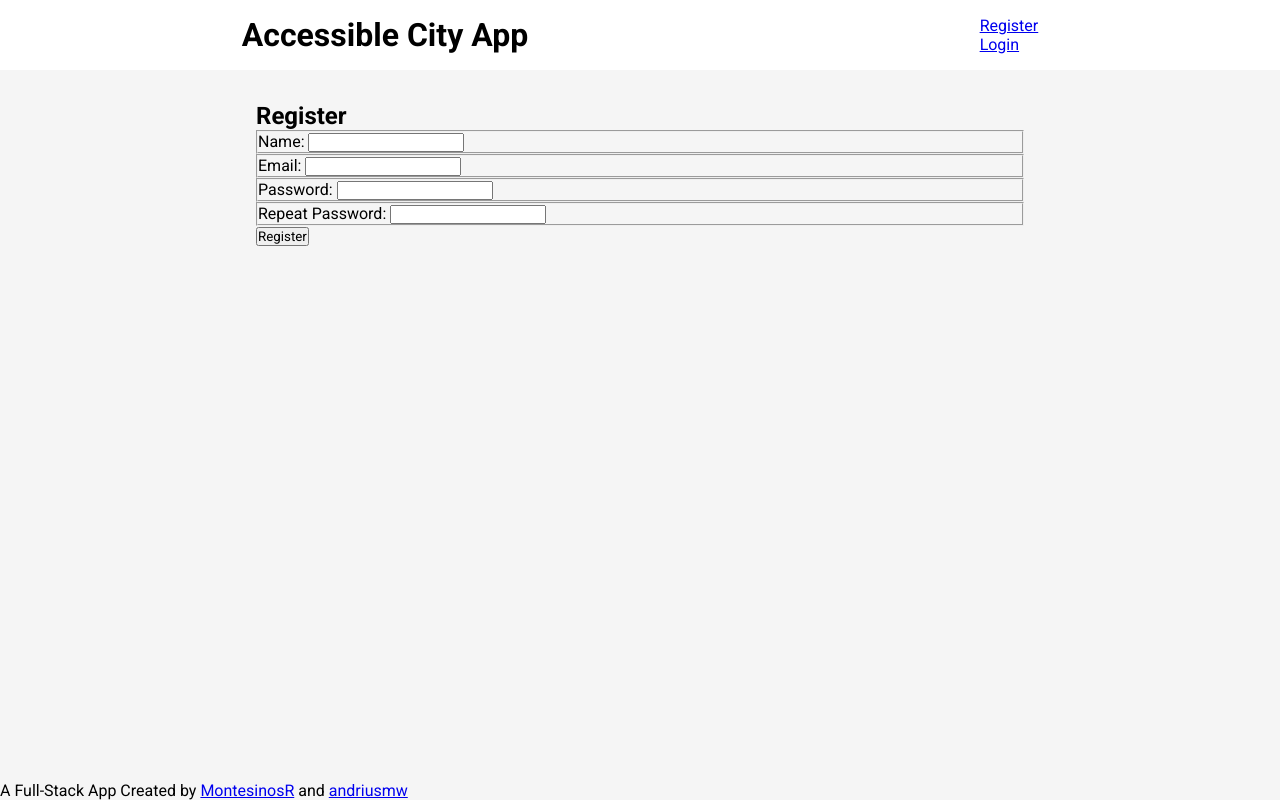
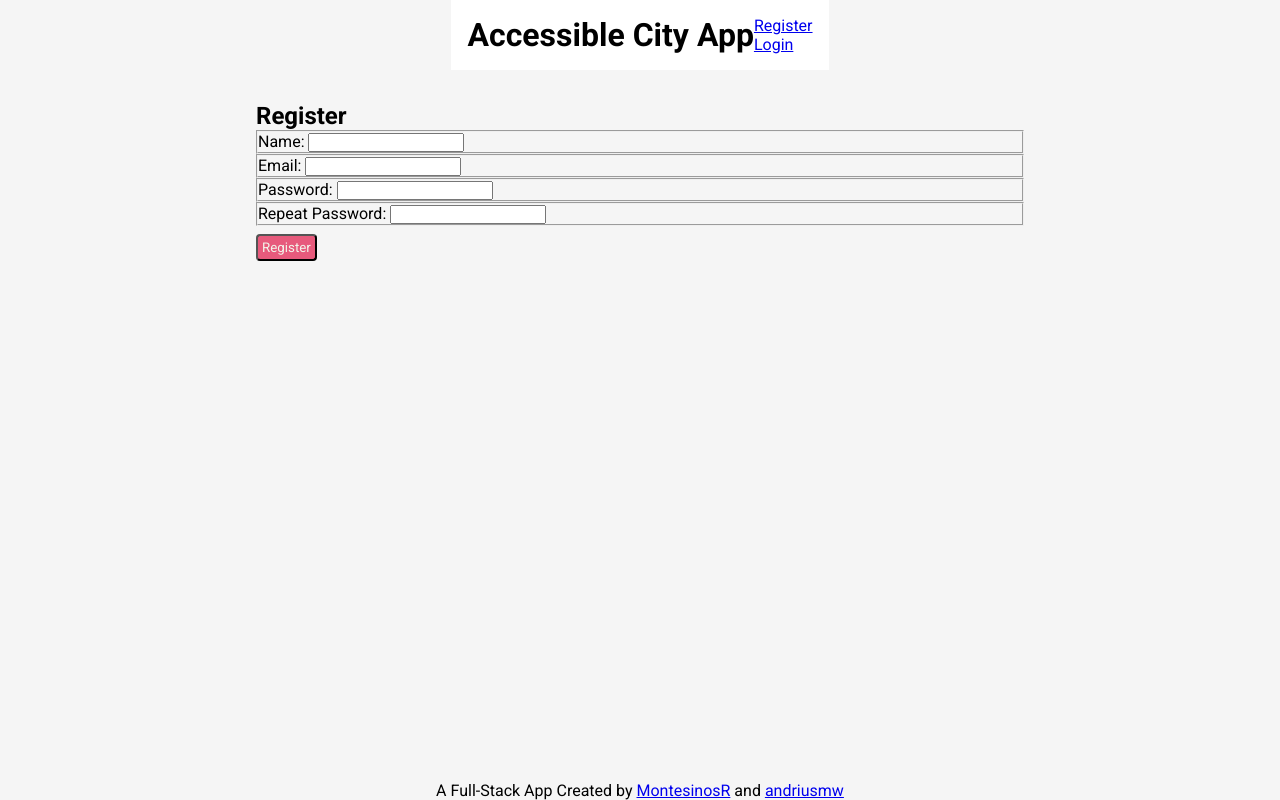
Before and after one commit to andriusmw/exit2, a React (Create React App) app: page /register in a window 1280 px wide. Built offline with nearby package versions, Linux system fonts and the light colour scheme.

Commit message:
Small changes in footer, auth and changed color pallet for Entry

```diff
--- a/src/App.js
+++ b/src/App.js
@@ -1,6 +1,6 @@
 import "./App.css";
 import { Header } from "./components/Header/Header.js";
-import { Footer } from "./components/Footer";
+import { Footer } from "./components/Footer/Footer";
 import { Routes, Route } from "react-router-dom";
 import { HomePage } from "./pages/HomePage";
 import { EntryPage } from "./pages/EntryPage";
--- a/src/components/Auth.js
+++ b/src/components/Auth.js
@@ -8,7 +8,7 @@ export const Auth = () => {
 
   return user ? (
     <p>
-      Welcome {user.name}
+      Welcome, {user.name}
       <button onClick={() => logout()}>Logout</button>
     </p>
   ) : (
--- a/src/components/Entry/style.css
+++ b/src/components/Entry/style.css
@@ -5,12 +5,6 @@
   padding: 0;
   box-sizing: border-box;
   font-family: "Roboto", sans-serif;
-}
-
-img {
-  max-width: 25%;
-  padding: 12px;
-  object-fit: contain; /* Conseguir que la imagen se ajuste al height de .card (su container) */
 }
 
 .card {
@@ -25,9 +19,16 @@ img {
   justify-content: space-between;
 }
 
+img {
+  flex-grow: 25;
+  max-width: 25%;
+  padding: 12px;
+  object-fit: cover; /* Conseguir que la imagen se ajuste al height de .card (su container) */
+}
+
 .card a {
   text-decoration: none;
-  color: cornflowerblue;
+  color: #00a7e1;
 }
 
 .card p {
@@ -39,20 +40,25 @@ img {
 }
 
 .info {
+  flex-grow: 50;
   padding: 0 24px;
 }
 
 .buttons {
+  flex-grow: 50;
+  max-width: 25%;
   padding: 0 24px;
-}
-
-.buttons button {
-  margin-top: 8px;
-  padding: 4px;
-  border-radius: 4px;
 }
 
 .buttons :hover {
   cursor: pointer;
   font-weight: bold;
 }
+
+button {
+  background-color: #e75a7c;
+  color: #f2f5ea;
+  margin-top: 8px;
+  padding: 4px;
+  border-radius: 4px;
+}
--- a/src/components/Footer.js
+++ /dev/null
@@ -1,14 +0,0 @@
-export const Footer = () => {
-  return (
-    <footer>
-      A Full-Stack App Created by{" "}
-      <a href="https://github.com/MontesinosR" target="_blank" rel="noreferrer">
-        MontesinosR
-      </a>{" "}
-      and{" "}
-      <a href="https://github.com/andriusmw/" target="_blank" rel="noreferrer">
-        andriusmw
-      </a>
-    </footer>
-  );
-};
--- /dev/null
+++ b/src/components/Footer/Footer.js
@@ -0,0 +1,16 @@
+import "./style.css";
+
+export const Footer = () => {
+  return (
+    <footer>
+      A Full-Stack App Created by{" "}
+      <a href="https://github.com/MontesinosR" target="_blank" rel="noreferrer">
+        MontesinosR
+      </a>{" "}
+      and{" "}
+      <a href="https://github.com/andriusmw/" target="_blank" rel="noreferrer">
+        andriusmw
+      </a>
+    </footer>
+  );
+};
--- /dev/null
+++ b/src/components/Footer/style.css
@@ -0,0 +1,3 @@
+* {
+  align-items: center;
+}
```
